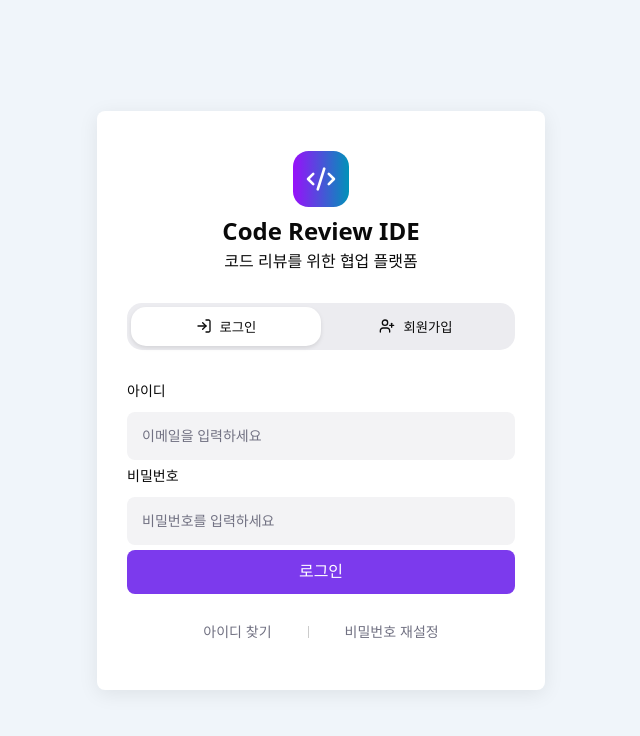
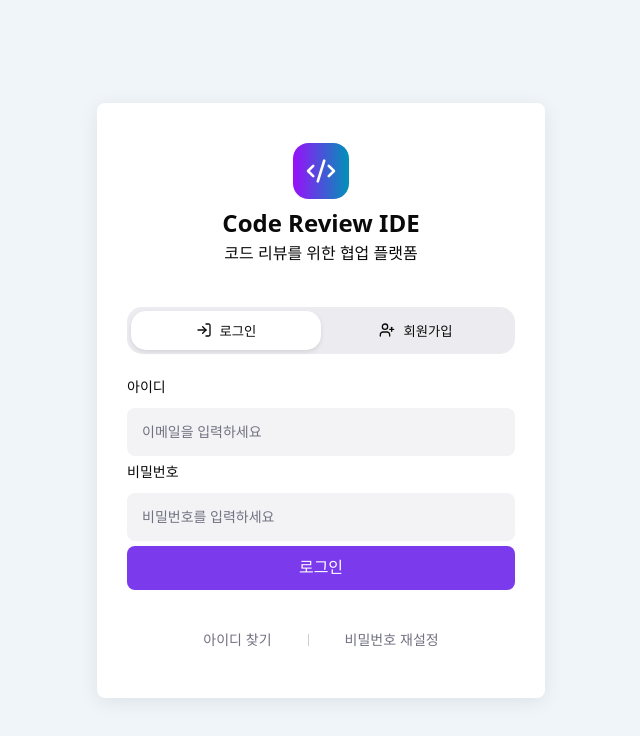
Before and after one commit to deepdive15-team1/WEB_IDE-FE, a React (Vite) app: page / in a window 1280 px wide. Shown: the top 736 px of the page, without its empty margins (319-959 px from the left). Built offline with nearby package versions, Linux system fonts and the light colour scheme.

Commit message:
[REFACTOR] 기존 AuthPage 리팩토링 (AuthLayout 적용)

```diff
--- a/src/pages/AuthPage.jsx
+++ b/src/pages/AuthPage.jsx
@@ -5,33 +5,14 @@ import styled from "styled-components";
 import logo from "../assets/logo.svg"
 import LoginIcon from "../assets/icons/LoginIcon.svg";
 import SignupIcon from "../assets/icons/SignupIcon.svg";
+import { PageContainer, AuthCard,LogoSection } from "../components/auth/styles/AuthLayout";
 
-const PageContainer = styled.div`
-  min-height: 100vh;
-  display: flex;
-  justify-content: center;
-  align-items: center;
-  background-color: #f0f5fa;
-`;
-
-const AuthCard = styled.div`
-  width: 448px;
-  background-color: var(--color-white);
-  padding: 40px 30px;
-  border-radius: 8px;
-  box-shadow: 0 4px 20px rgba(0, 0, 0, 0.08);
-`;
-
-const LogoSection = styled.div`
-  text-align: center;
-  margin-bottom: 30px;
-`;
 const TabGroup = styled.div`
   background-color: var(--color-gray-200);
   border-radius: 15px;
   padding: 4px;
   display: flex;
-  margin-bottom: 30px;
+  margin-bottom: 10px;
 `;
 
 const TabButton = styled.button`
```
